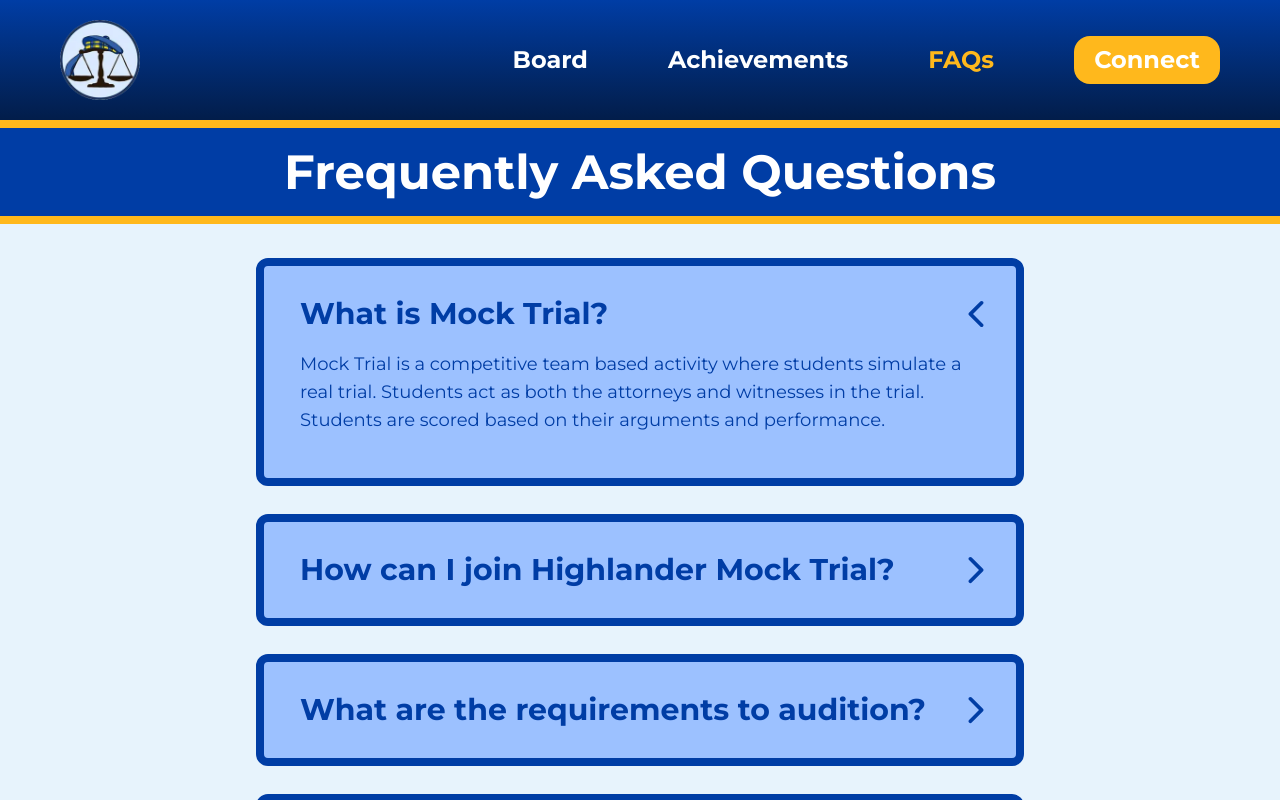
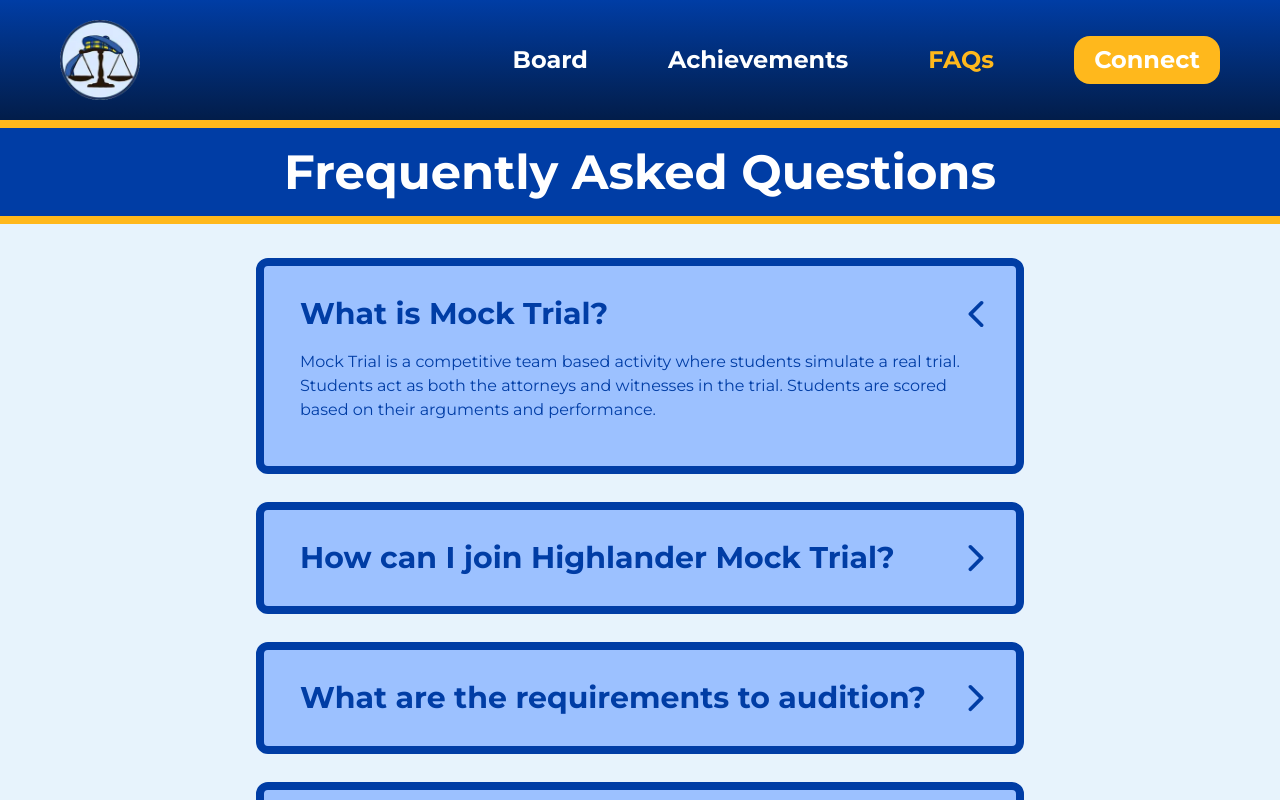
Before and after one commit to acm-ucr/mock-trial-website, a Next.js app: page /faqs in a window 1280 px wide. Both pictures are taken after a click on the button "What is Mock Trial?". Shown: the top 800 px of the page. Built offline with nearby package versions, Linux system fonts and the light colour scheme.

Commit message:
Quick fix on answer text sizing

```diff
--- a/src/app/faqs/page.tsx
+++ b/src/app/faqs/page.tsx
@@ -39,7 +39,7 @@ const FAQS = () => {
                   {item.question}
                 </p>
               </AccordionTrigger>
-              <AccordionContent className="text-mocktrial-blue px-4 py-2 text-lg">
+              <AccordionContent className="text-mocktrial-blue px-4 py-2">
                 {item.answer}
               </AccordionContent>
             </AccordionItem>
--- a/src/components/Accordion.tsx
+++ b/src/components/Accordion.tsx
@@ -43,7 +43,7 @@ const AccordionContent = React.forwardRef<
 >(({ children, ...props }, ref) => (
   <AccordionPrimitive.Content
     ref={ref}
-    className="data-[state=closed]:animate-accordion-up data-[state=open]:animate-accordion-down overflow-hidden pl-4 text-lg font-medium"
+    className="data-[state=closed]:animate-accordion-up data-[state=open]:animate-accordion-down overflow-hidden pl-4 text-md md:text-lg font-medium"
     {...props}
   >
     <motion.div
```
